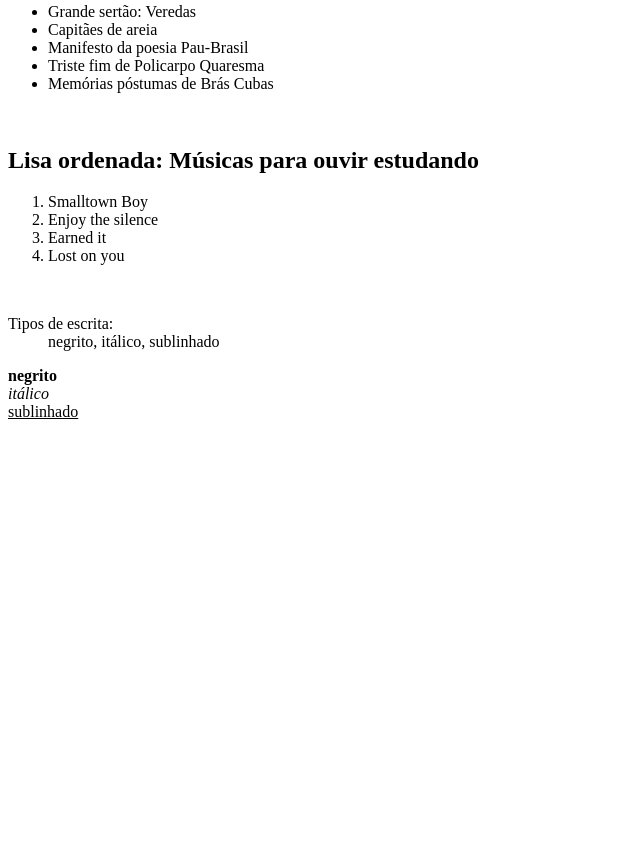
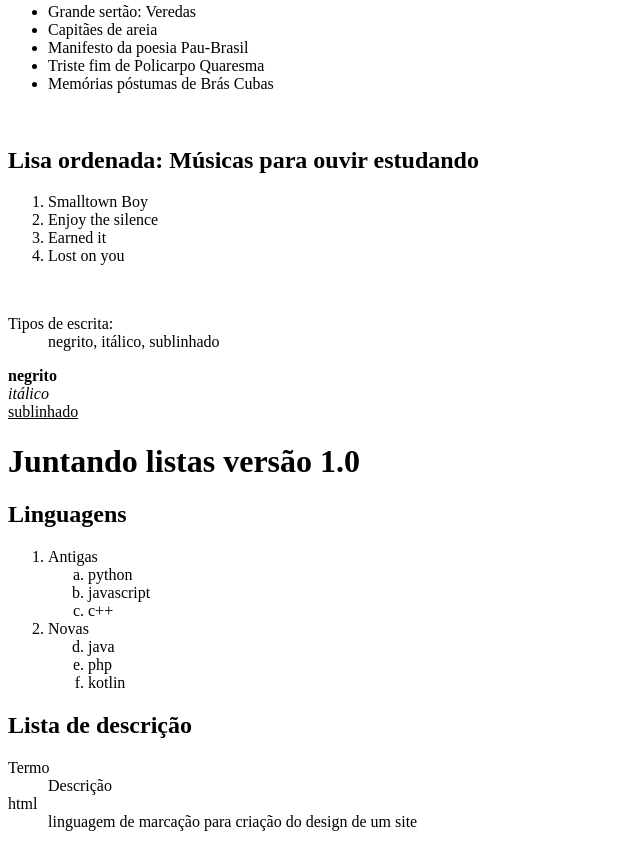
Before and after one commit to kathlourenco/html, a plain HTML site: page index.html in a window 1280 px wide. Shown: the part 467-1314 px from the top of the page, without its empty margins (0-640 px from the left). Before the commit the page ends 896 px from the top, so only its background shows below. Drawn offline with Linux system fonts and the light colour scheme.

Commit message:
Update index.html

```diff
--- a/index.html
+++ b/index.html
@@ -79,3 +79,49 @@
 
 </body>
 </html>
+
+
+
+
+
+<!DOCTYPE html>
+<html lang="pt-br">
+<head>
+    <meta charset="UTF-8">
+    <meta name="viewport" content="width=device-width, initial-scale=1.0">
+    <title>Lista de definição</title>
+</head>
+<body>
+    <h1>Juntando listas versão 1.0</h1>
+    <h2>Linguagens</h2>
+    <ol>
+        <li>Antigas</li>
+        <ol type="a">
+            <li>python</li>
+            <li>javascript</li>
+            <li>c++</li>
+        </ol>
+        <li>Novas</li>
+            <ol type="a" start="4">
+                <li>java</li>
+                <li>php</li>
+                <li>kotlin</li>
+            </ol>
+    </ol>
+    <h2>Lista de descrição</h2>
+        <dl>
+            <dt>Termo</dt>
+            <dd>Descrição</dd>
+            <dt>html</dt>
+            <dd>linguagem de marcação para criação do design de um site</dd>
+        </dl>
+
+
+
+
+
+
+
+
+</body>
+</html>
```
